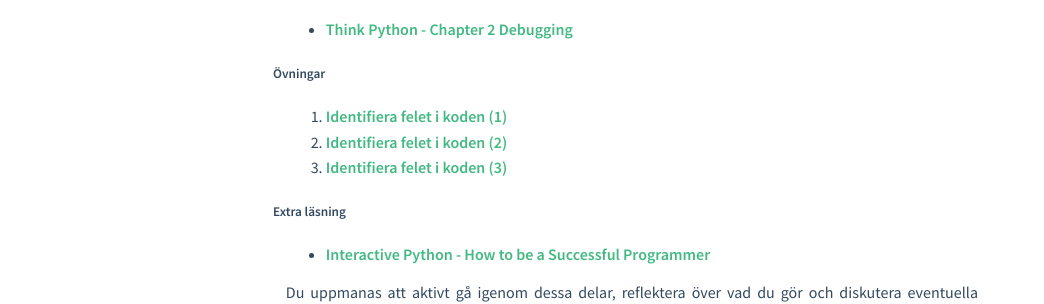
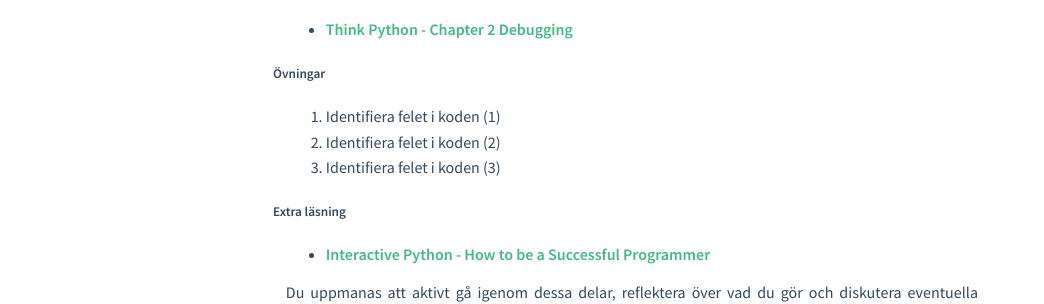
Before and after one commit to mau-dvmt/ia-python, a Jekyll site: the page built from modules/m1/index.md, in a window 1280 px wide. Shown: the part 1780-2084 px from the top of the page, without its empty margins (17-1061 px from the left). Built offline with Jekyll 4.4.1, drawn with Linux system fonts in a browser that asks for light colours.

Commit message:
Removed links to exercises that don't exist

```diff
--- a/modules/m1/index.md
+++ b/modules/m1/index.md
@@ -79,9 +79,9 @@ En snabb introduktion till hur man kan tolka Pythons felmeddelande, vid syntax-f
 
 ##### Övningar
 
-1. [Identifiera felet i koden (1)]()
-2. [Identifiera felet i koden (2)]()
-3. [Identifiera felet i koden (3)]()
+1. Identifiera felet i koden (1)
+2. Identifiera felet i koden (2)
+3. Identifiera felet i koden (3)
 
 ##### Extra läsning
 
```
